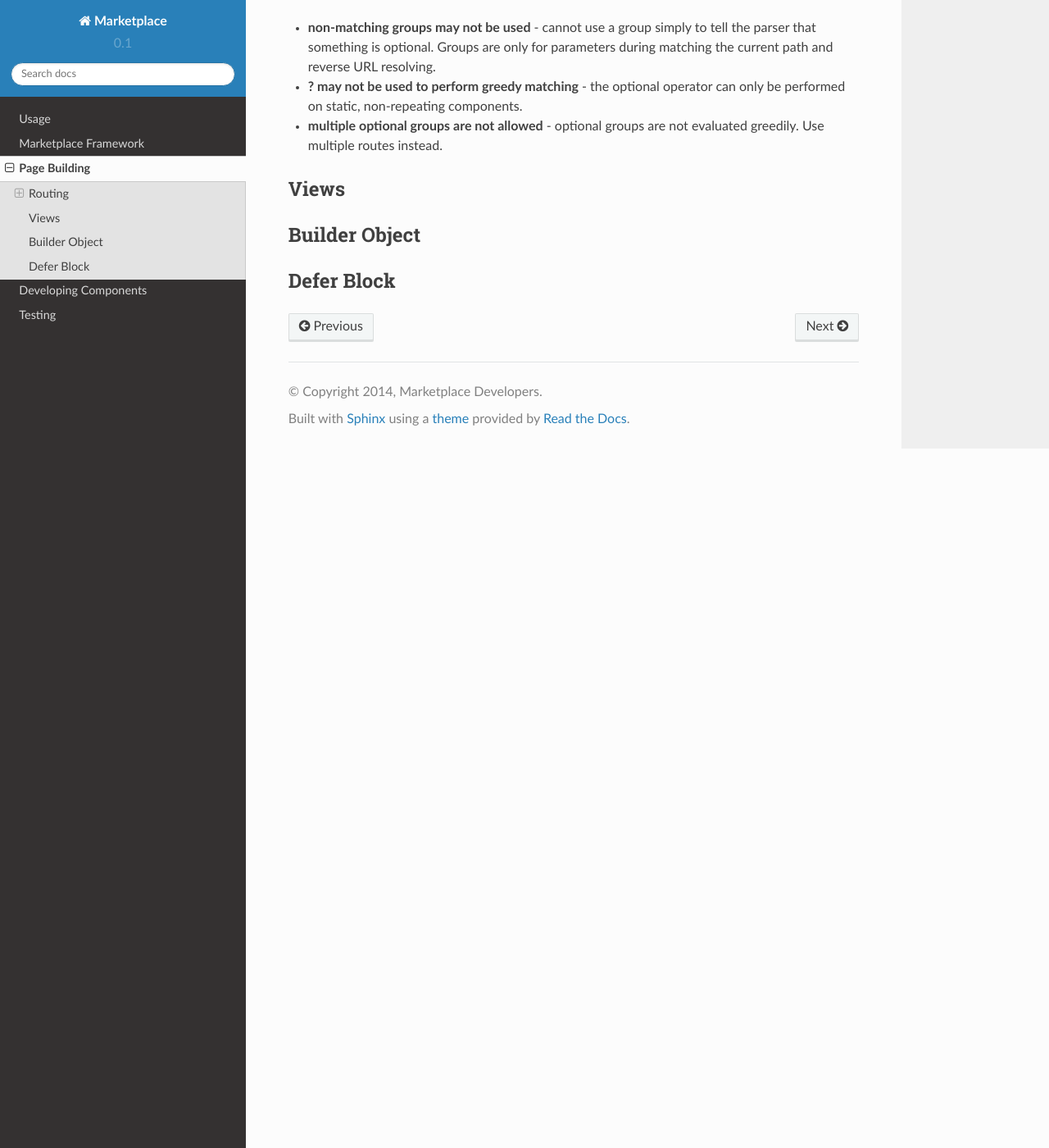
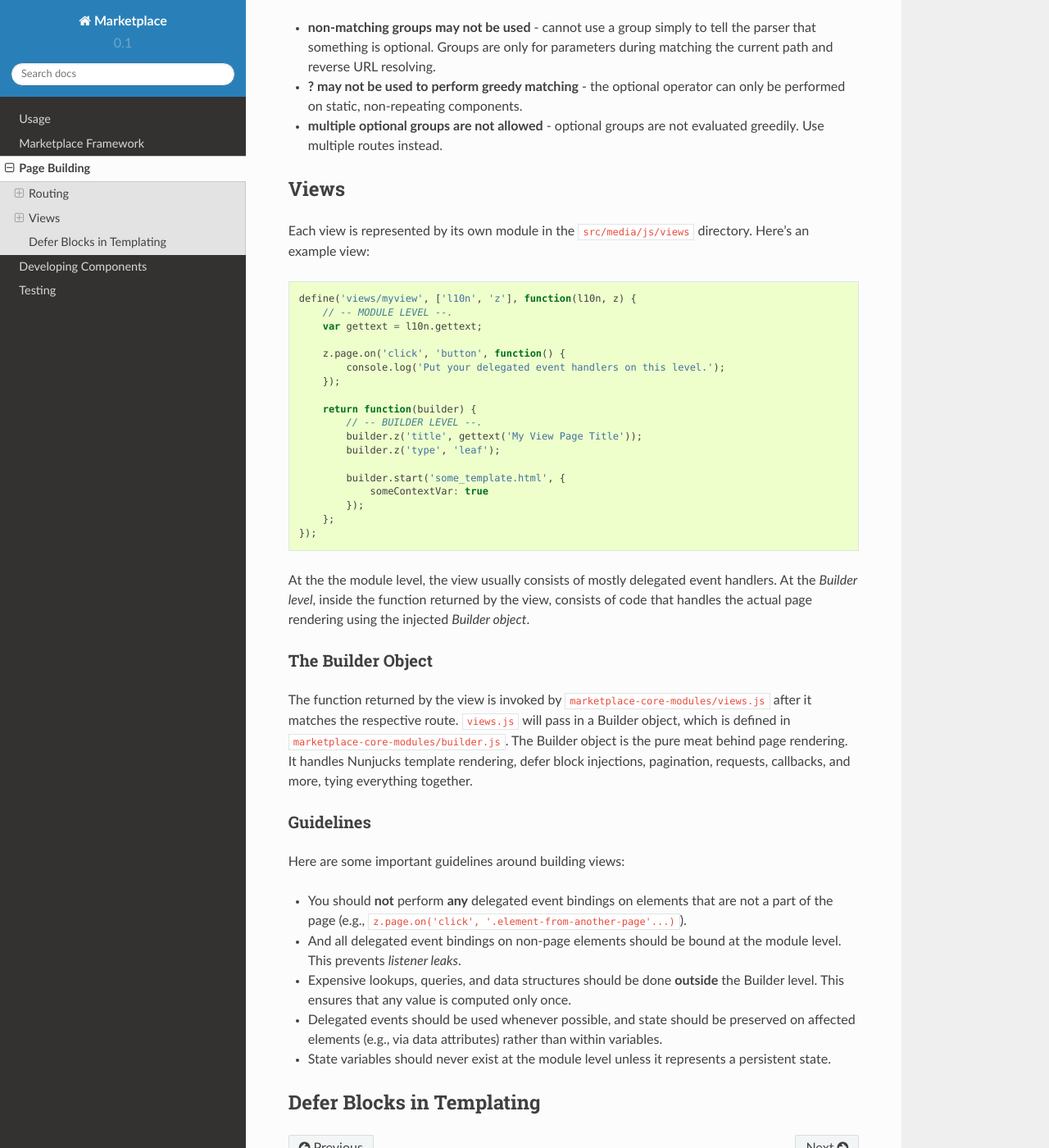
Before and after one commit to mozilla/marketplace-frontend-docs, a Sphinx documentation site: the page built from docs/topics/page-building.rst, in a window 1280 px wide and 1400 px high, scrolled down 1213 px. Shown: the whole window at 82% size. Built offline with Sphinx 7.4.7 and the Read the Docs theme 2.0.0, drawn with Linux system fonts in a browser that asks for light colours; pages that are not in the unit, such as notebooks, are missing from menus.

Commit message:
work on view building

```diff
--- a/docs/topics/page-building.rst
+++ b/docs/topics/page-building.rst
@@ -77,12 +77,66 @@ There are some quirks with regular expressions in routes:
 Views
 ~~~~~
 
-.. _builder-object:
+Each view is represented by its own module in the ``src/media/js/views``
+directory. Here's an example view:
 
-Builder Object
-~~~~~~~~~~~~~~
+.. code-block:: javascript
+
+    define('views/myview', ['l10n', 'z'], function(l10n, z) {
+        // -- MODULE LEVEL --.
+        var gettext = l10n.gettext;
+
+        z.page.on('click', 'button', function() {
+            console.log('Put your delegated event handlers on this level.');
+        });
+
+        return function(builder) {
+            // -- BUILDER LEVEL --.
+            builder.z('title', gettext('My View Page Title'));
+            builder.z('type', 'leaf');
+
+            builder.start('some_template.html', {
+                someContextVar: true
+            });
+        };
+    });
+
+At the the module level, the view usually consists of mostly delegated event
+handlers. At the *Builder level*, inside the function returned by the view,
+consists of code that handles the actual page rendering using the injected
+*Builder object*.
+
+The Builder Object
+------------------
+
+The function returned by the view is invoked by
+``marketplace-core-modules/views.js`` after it matches the respective route.
+``views.js`` will pass in a Builder object, which is defined in
+``marketplace-core-modules/builder.js``. The Builder object is the pure meat
+behind page rendering. It handles Nunjucks template rendering, defer block
+injections, pagination, requests, callbacks, and more, tying everything
+together.
+
+Guidelines
+----------
+
+Here are some important guidelines around building views:
+
+- You should **not** perform **any** delegated event bindings on elements that
+  are not a part of the page
+  (e.g., ``z.page.on('click', '.element-from-another-page'...)``).
+- And all delegated event bindings on non-page elements should be bound at the
+  module level. This prevents *listener leaks*.
+- Expensive lookups, queries, and data structures should be done **outside**
+  the Builder level. This ensures that any value is computed only once.
+- Delegated events should be used whenever possible, and state should be
+  preserved on affected elements (e.g., via data attributes) rather than within
+  variables.
+- State variables should never exist at the module level unless it represents
+  a persistent state.
+
 
 .. _defer-block:
 
-Defer Block
-~~~~~~~~~~~
+Defer Blocks in Templating
+~~~~~~~~~~~~~~~~~~~~~~~~~~
```
